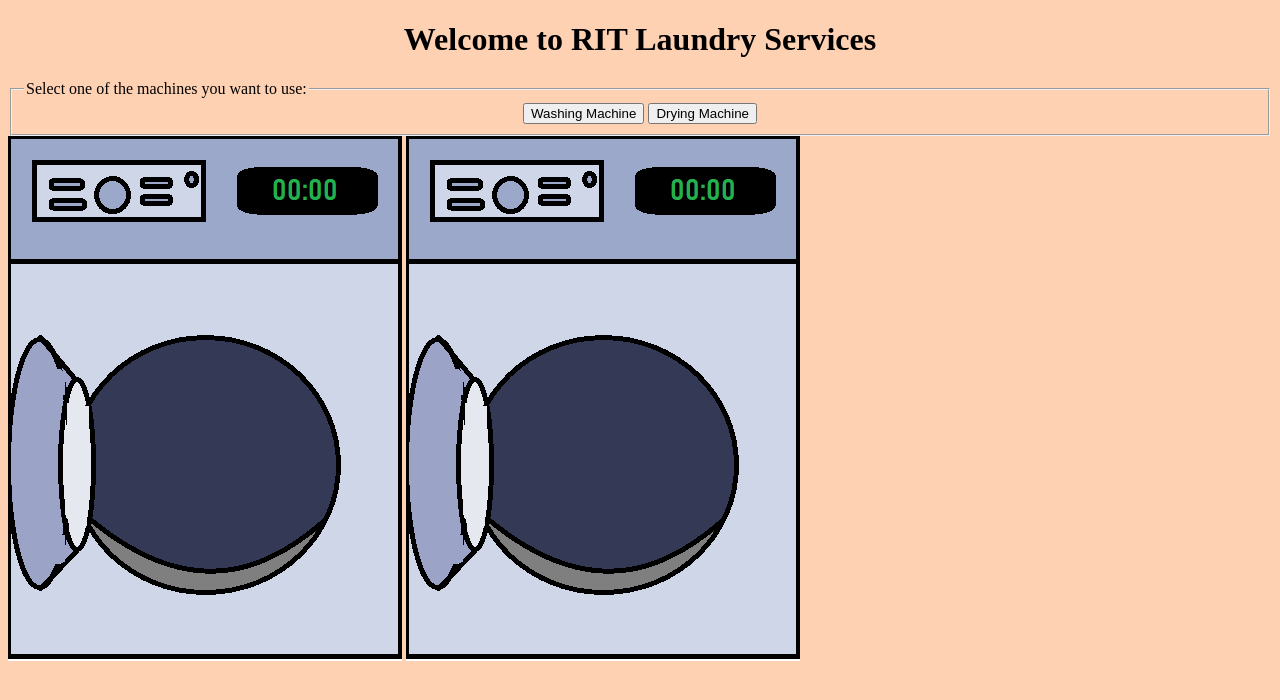
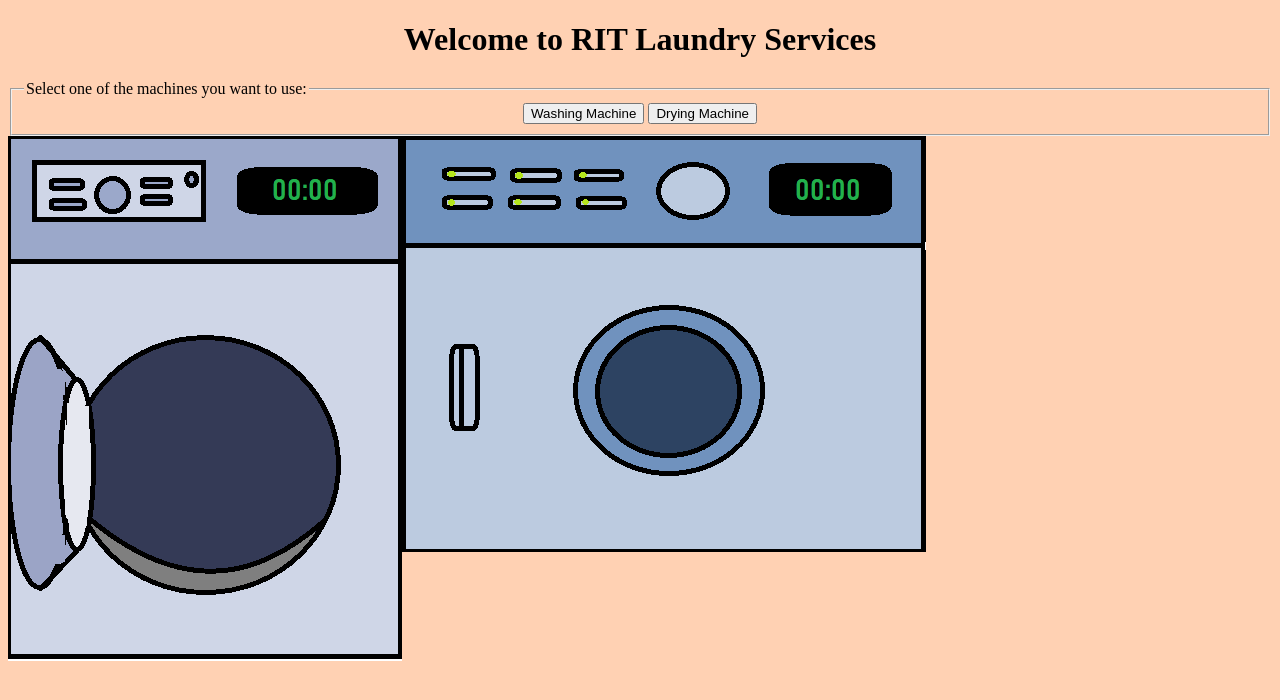
Before and after one commit to cbolles/brick-hack-vi, a Flask app: page / in a window 1280 px wide. Shown: the top 700 px of the page. Run offline with Flask 2, Linux system fonts and the light colour scheme.

Commit message:
updated the main page

```diff
--- a/server/server/templates/MainPage.html
+++ b/server/server/templates/MainPage.html
@@ -19,8 +19,9 @@
     </form>
 </center>
 
-<img src="/static/OpenWM.png" alt="Open Washing Machine"/>
-<img src="/static/OpenWM.png" alt="Open Washing Machine"/>
+<img src="/static/OpenWM.png" alt="Open Washing Machine" align="left"/>
+
+<img src="/static/OpenDryer.png" alt="Open Dryer Machine" algin="right"/>
 
 </body>
 </html>
```
